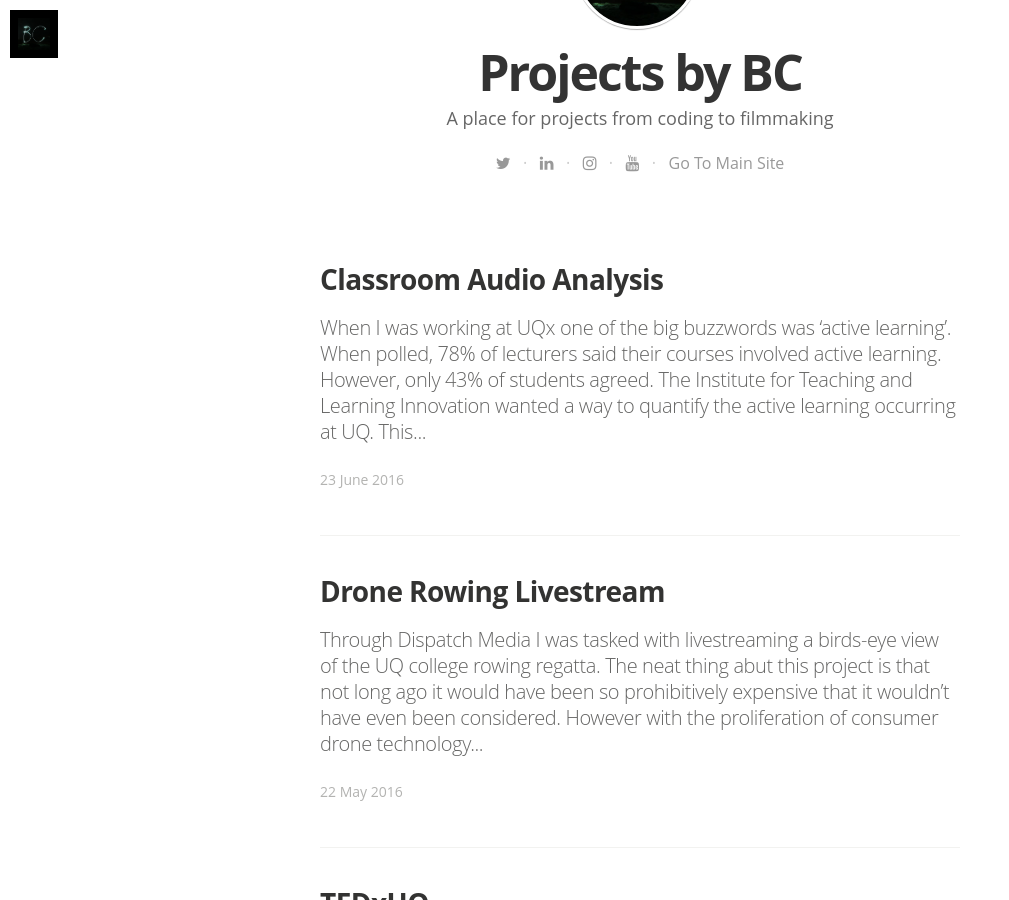
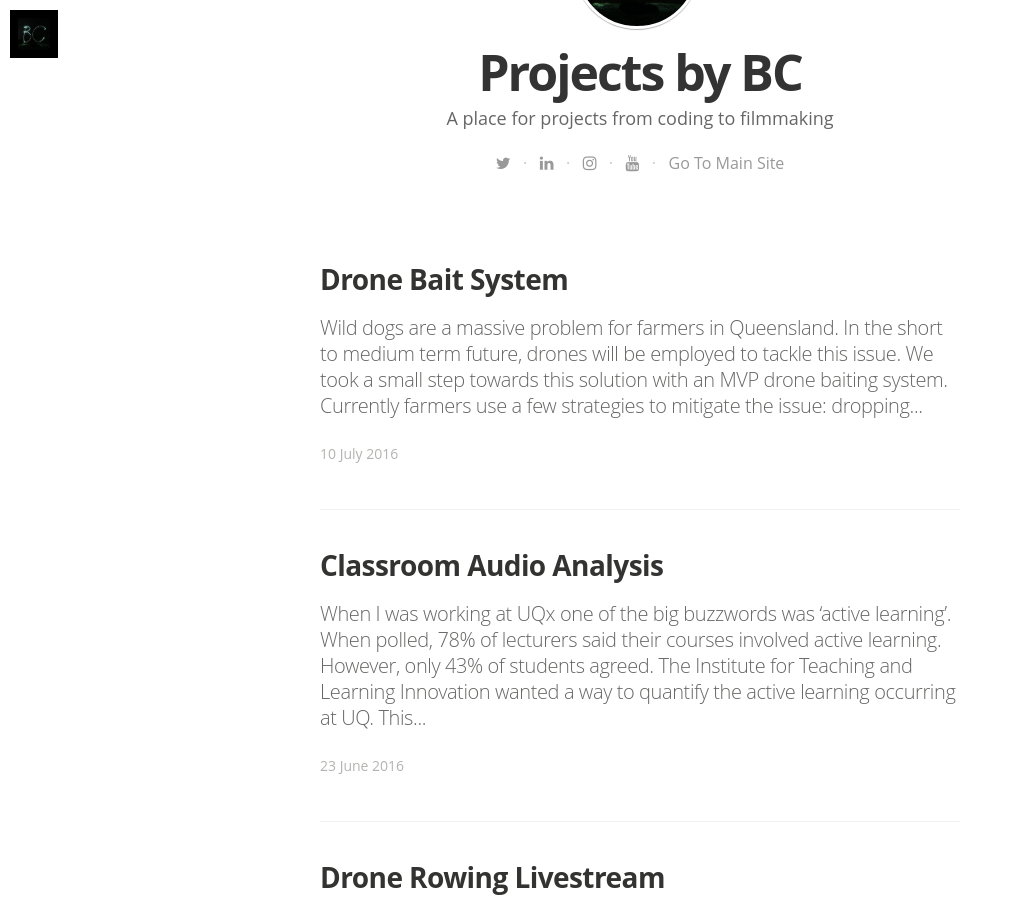
Before and after one commit to bodhiconnolly/bodhiconnolly.github.io, a Jekyll site: the page built from index.html, in a window 1280 px wide and 900 px high, scrolled down 487 px. Shown: the whole window, without its empty margins (0-1009 px from the left). Built offline with Jekyll 4.4.1, drawn with Linux system fonts in a browser that asks for light colours; nearby versions of some CDN libraries; some web fonts are replaced; the list of posts is cut into pages by our own code; part of the change alters nothing that is shown.

Commit message:
Drone Bait Post

```diff
--- a/_posts/2016-05-22-rowing-livestream.md
+++ b/_posts/2016-05-22-rowing-livestream.md
@@ -2,7 +2,7 @@
 layout: post
 title: Drone Rowing Livestream
 date: 2016-05-22
-categories: uq
+categories: drone video
 tags: null
 image: "/assets/article_images/2016-05-22-rowing-livestream/rowing_above.jpg"
 published: true
--- /dev/null
+++ b/_posts/2016-07-10-drone-bait.md
@@ -0,0 +1,65 @@
+---
+layout: post
+title: Drone Bait System
+date: 2016-07-10
+categories: drone
+tags: null
+image: "/assets/article_images/2016-07-10-drone-bait/bait_header.jpg"
+published: true
+---
+
+Wild dogs are a massive problem for farmers in Queensland. In the short to medium term future, drones will be employed to tackle this issue. We took a small step towards this solution with an MVP drone baiting system.
+
+<iframe width="560" height="315" src="https://www.youtube.com/embed/jzd53KtTC0g" frameborder="0" allowfullscreen></iframe>
+<br>
+Currently farmers use a few strategies to mitigate the issue: dropping bait from helicopters, setting bait on the ground, and walking around with a rifle. None of these are very effective. Placing bait from the ground is slow and untargeted, dropping bait from the air is fast but untargeted, and shooting the dogs is very targeted but isn't at all scalable. Indiscriminately baiting is more likely to effect the native goanna populations than the dogs.
+
+The solution to this problem needs to be targeted and scalable. And it needs drones.
+
+# The Promised Land
+
+I envisage the ideal solution as:
+
+* a fleet of infrared camera equipped drones that autonomously survey the property 24x7
+* these drones use onboard image processing to scan the infrared images for a heat signature that matches a wild dog (computer vision, neural nets, etc)
+* if a dog is found, the drones send a signal back to base which activates a bait drone
+* this drone automatically flies to the dog's location and drops the targeted bait
+
+
+Almost everything already  exists for this solution. Infrared is still very costly and you would need non-existent data to train the computer vision model, but autonomous battery replacements mean that 24x7 operation is feasible. Onboard processing has just hit the point where autonomous flight (including obstacle detection) could run in conjunction with the image recognition algorithms. Disregarding any local regulations, this is something that you would start building today.
+
+However, we're not in the position to commit to all of that quite yet, so instead we used our week-long uni break to test the premise of dropping targeted bait from a drone.
+
+# The Build
+
+The only bird we had with enough payload to drop the bait was the DJI Phantom 3. A great craft but not built for tinkering, so we really had to hack together the solution.
+
+![The 'basket']({{site.baseurl}}/assets/images/phantom_basket.jpg)
+
+In order to maximise flexibility we made a basket to carry the payload in. In flight this is not as secure as a snug, specialised carrier, but this can carry just about anything, which is good when you're working fast. It is attached to the phantom by strong wire, with three points of contact to prevent rotation. Two connections are zip-tied at the base to act as a free pivot once the third is released.
+
+![The release mechanism]({{site.baseurl}}/assets/images/phantom_release.jpg)
+
+One side of the basket is attached to [this release mechanism](http://www.e-fliterc.com/Products/Default.aspx?ProdID=EFLA405). Designed to drop bombs from model aircraft, it has just enough power to drop heavier payloads.
+
+![The complete basket]({{site.baseurl}}/assets/images/phantom_ball.jpg)
+
+The release simply acts as a servo, and can be controlled with a standard receiver. Our receiver had eight channels so may have been a little overkill, but got the job done.
+
+![The receiver on the phantom]({{site.baseurl}}/assets/images/phantom_rx.jpg)
+![Everything was velcroed for easy removal]({{site.baseurl}}/assets/images/phantom_velcro.jpg)
+
+When everything was put together, it worked flawlessly. We did have to go through a few minor design changes while building though, such as the zip-tie pivots.
+
+![Flying with it all together]({{site.baseurl}}/assets/images/phantom_bait.jpg)
+
+Stability while flying was another story. Obviously the weight distribution was very off, and the phantom drifted consistently in GPS mode. This would be the advantage of a more open system, where you could probably tune the PID values to fix this. We just had to fly carefully.
+
+<iframe width="560" height="315" src="https://www.youtube.com/embed/WZoIcsTDYS4" frameborder="0" allowfullscreen></iframe>
+
+
+# The Test
+
+As it isn't the season for dogs right now, finding a wild dog is very difficult. Instead, we simulated the task by putting out a domestic dog in a location unknown to the pilots and letting them find it. We ran fairly hard into the main problem with non infrared imagery - occlusion - however when the dog was put in the open it was able to be found from the air.
+
+We then successfully dropped the payload (non-poisoned meat) which the dog happily ate.
```
Also changed, not shown: assets/article_images/2016-07-10-drone-bait/bait_header.jpg (added), assets/images/phantom_bait.jpg (added), assets/images/phantom_ball.jpg (added), assets/images/phantom_basket.jpg (added), assets/images/phantom_release.jpg (added), assets/images/phantom_rx.jpg (added), assets/images/phantom_velcro.jpg (added).
